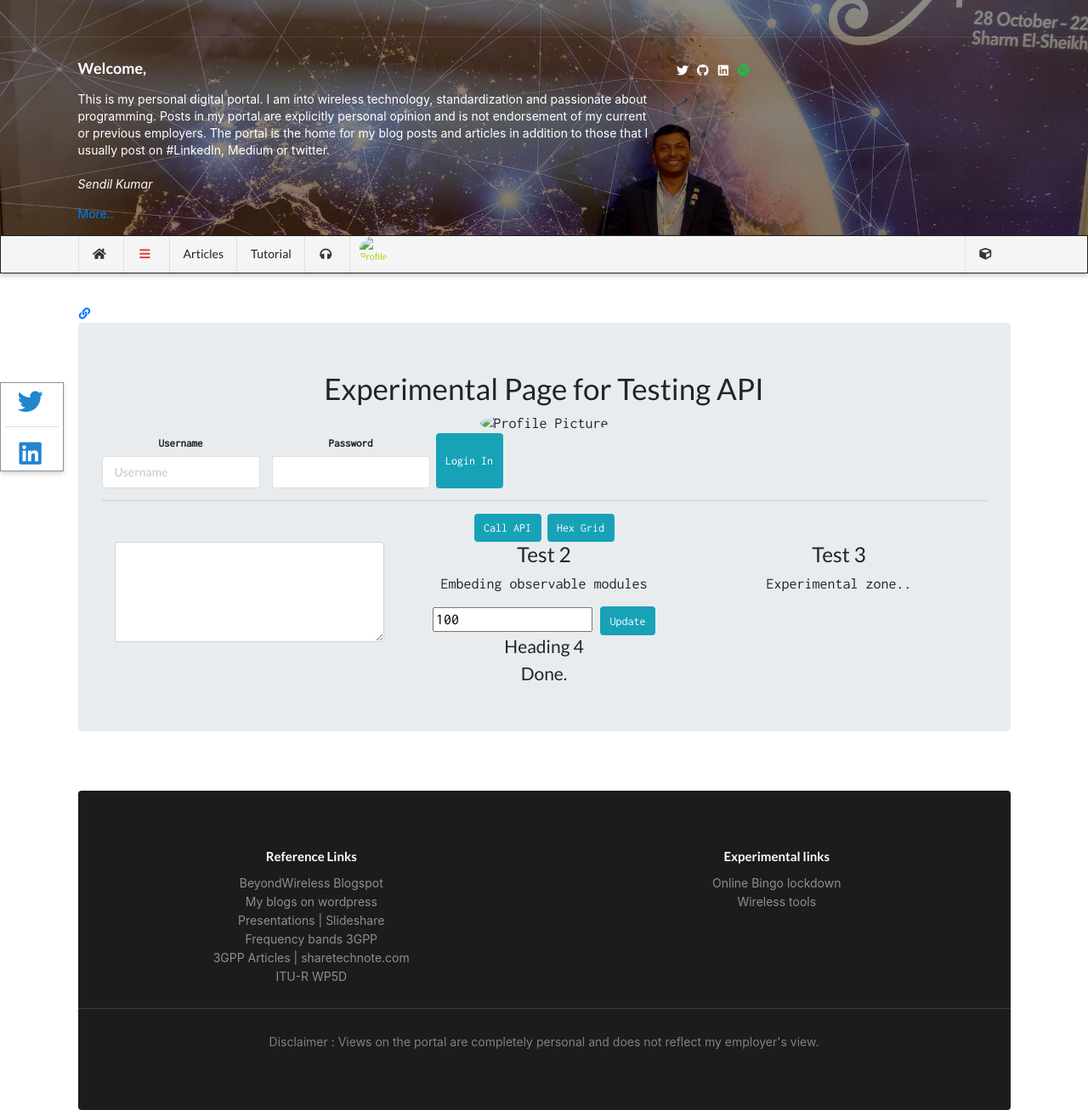
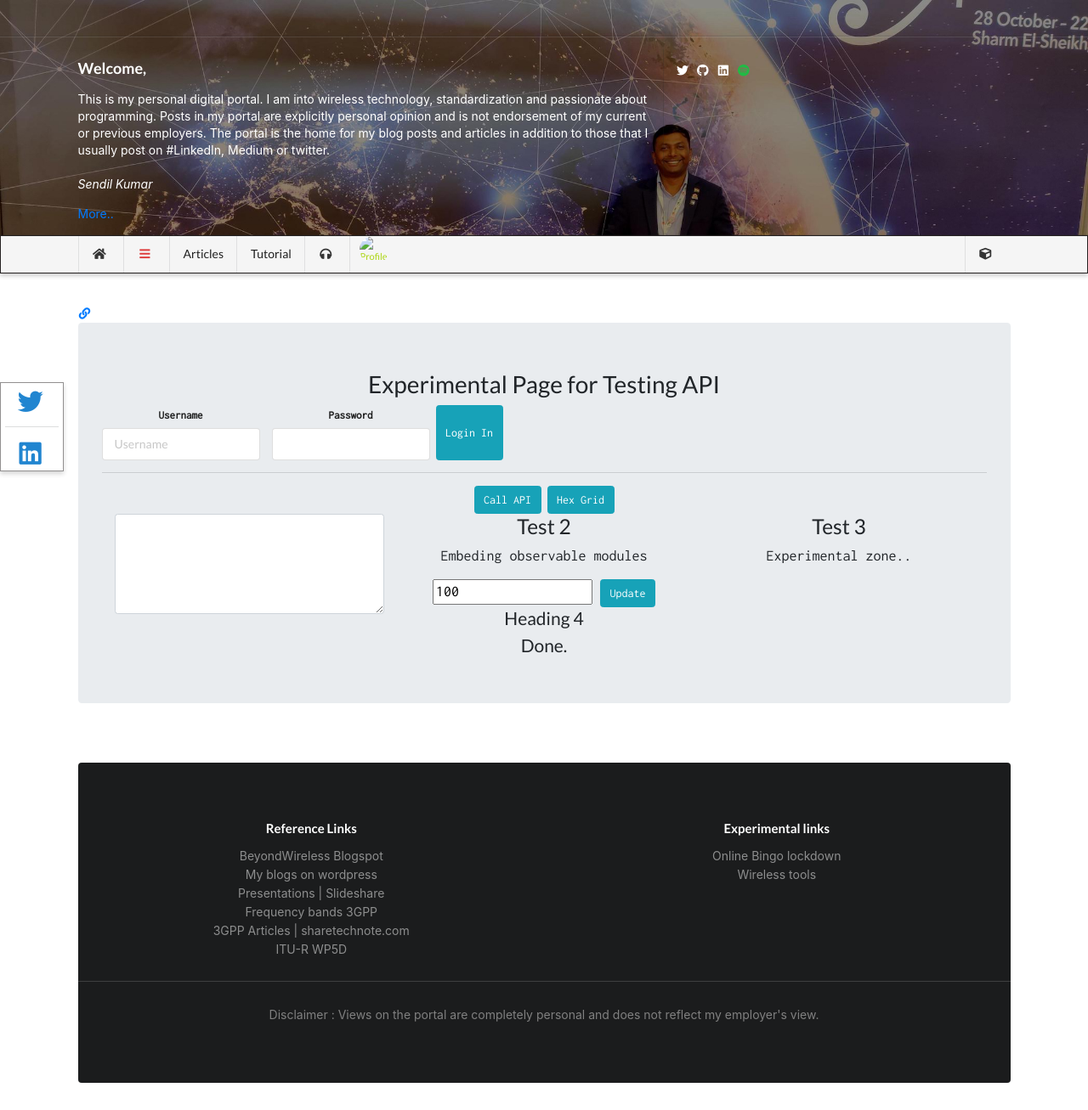
Before and after one commit to wiless/wiless.github.io, a Jekyll site: the page built from _apps/api.html, in a window 1280 px wide. Shown: the whole page at 85% size. Built offline with Jekyll 4.4.1, drawn with Linux system fonts in a browser that asks for light colours; nearby versions of some CDN libraries; some web fonts are replaced; comment, search, counter and statistics services are not loaded; a style sheet for code colours, icons or effects is not loaded; after the commit the page ends 1275 px from its top, so only the background shows below that.

Commit message:
Update api.html

```diff
--- a/_apps/api.html
+++ b/_apps/api.html
@@ -39,8 +39,8 @@ var cmodule=(new Runtime).module(define, name => {
 </script>
 
   <div class="jumbotron text-center">
-    <h1>Experimental Page for Testing API</h1>
-    <img id="profile" src="" class="rounded-circle" alt="Profile Picture">
+    <h2>Experimental Page for Testing API</h2>
+<!--     <img id="profile" src="" class="rounded-circle" alt="Profile Picture"> -->
 <!--     <button class="btn btn-info xg-signin" data-onsuccess="onSignIn">G Sign</button> -->
 <!--     <button class="btn btn-info" onclick="signIn()">Sign In</button> -->
 <!--     <button type="button" onclick="signOut();" class="btn btn-info">Sign Out</button> -->
```
